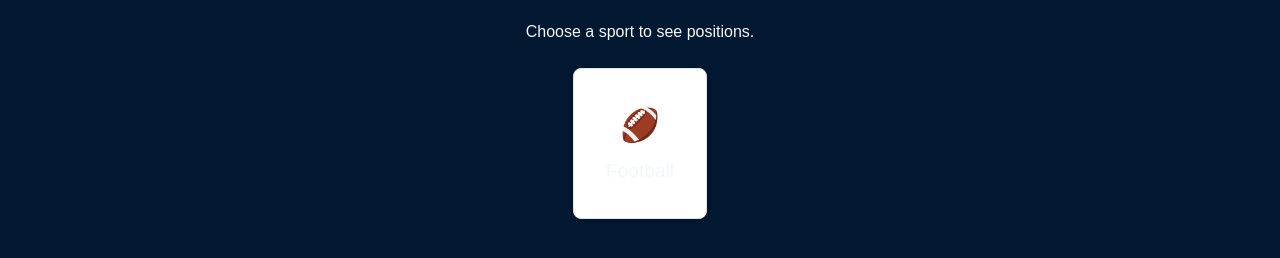
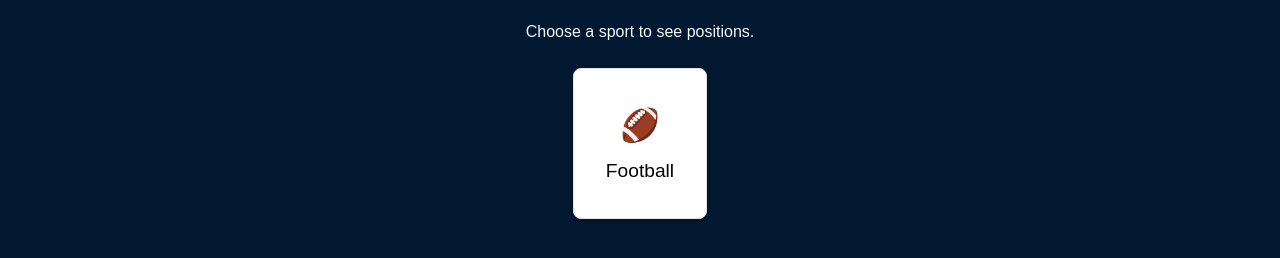
Before and after one commit to OfficalGameReady/gameready, a Next.js app: page /generator in a window 1280 px wide. Shown: the part 148-406 px from the top of the page. Built offline with nearby package versions, Linux system fonts and the light colour scheme.

Commit message:
Update generator page to single football card and fix text color

```diff
--- a/app/generator/page.tsx
+++ b/app/generator/page.tsx
@@ -1,4 +1,4 @@
-'use client';
+"use client";
 
 import { useRouter } from 'next/navigation';
 
@@ -24,6 +24,7 @@ export default function SportSelection() {
             flexDirection: 'column',
             alignItems: 'center',
             gap: '0.5rem',
+            color: '#000',
           }}
         >
           <span style={{ fontSize: '2rem' }}>🏈</span>
```
